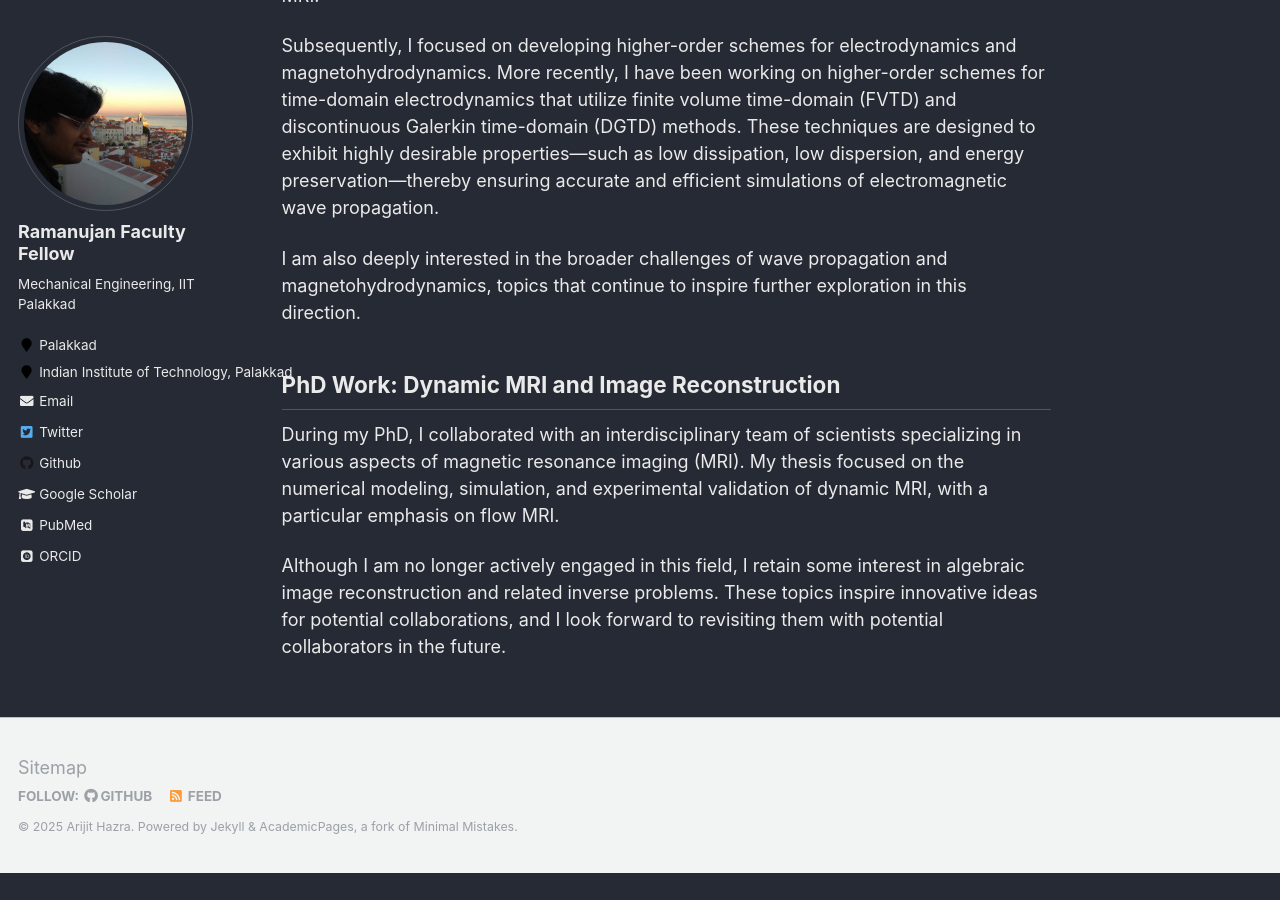
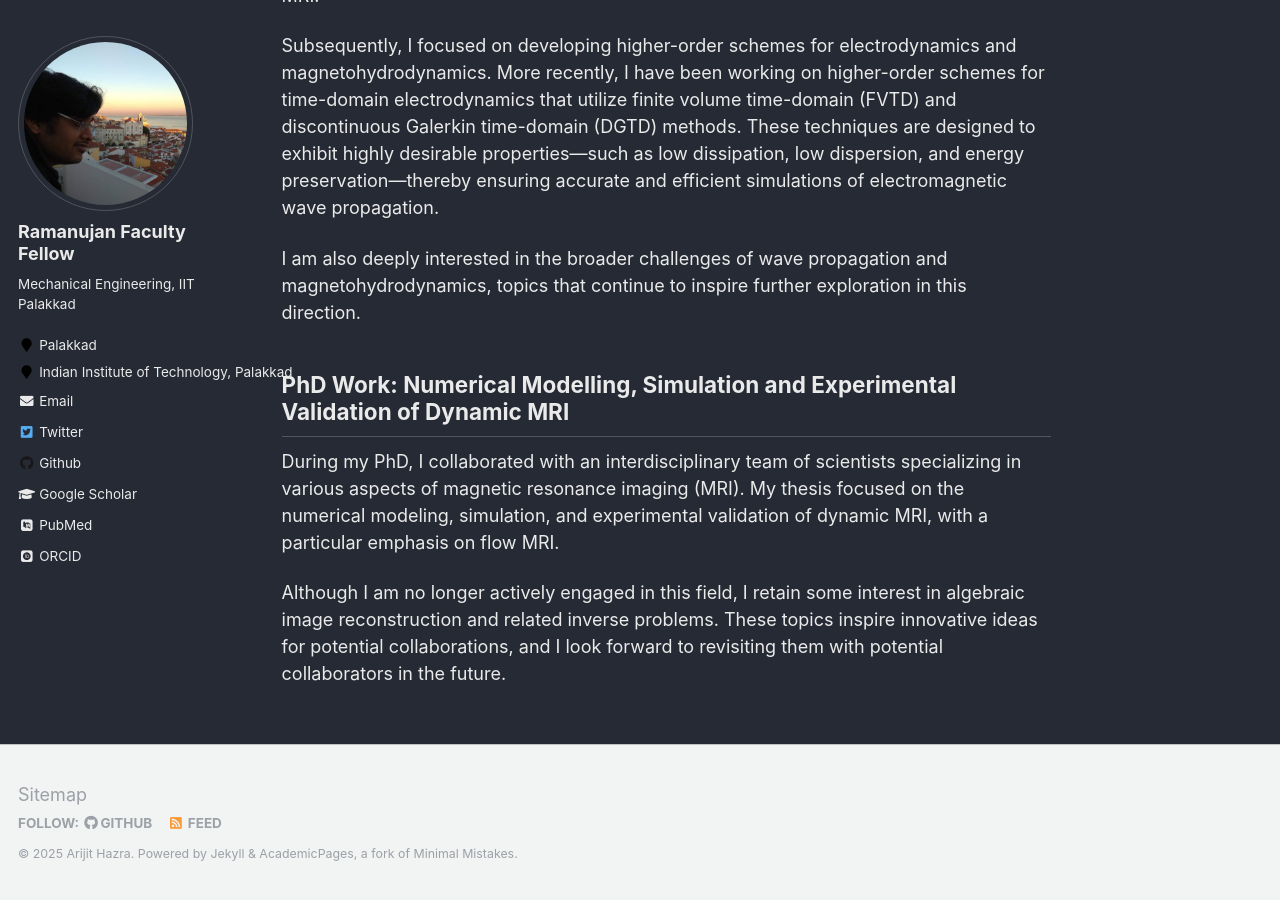
Before and after one commit to ahazra/ahazra.github.io, a Jekyll site: the page built from _pages/about.md, in a window 1280 px wide and 900 px high, scrolled down 1489 px. Built offline with Jekyll 4.4.1, drawn with Linux system fonts in a browser that asks for light colours; some web fonts are replaced; before the commit the page ends 2362 px from its top, so only the background shows below that.

Commit message:
more updates

```diff
--- a/_pages/about.md
+++ b/_pages/about.md
@@ -37,7 +37,7 @@ Subsequently, I focused on developing higher-order schemes for electrodynamics a
 
 I am also deeply interested in the broader challenges of wave propagation and magnetohydrodynamics, topics that continue to inspire further exploration in this direction.
 
-## PhD Work: Dynamic MRI and Image Reconstruction
+## PhD Work: Numerical Modelling, Simulation and Experimental Validation of Dynamic MRI
 
 During my PhD, I collaborated with an interdisciplinary team of scientists specializing in various aspects of magnetic resonance imaging (MRI). My thesis focused on the numerical modeling, simulation, and experimental validation of dynamic MRI, with a particular emphasis on flow MRI.
 
```
